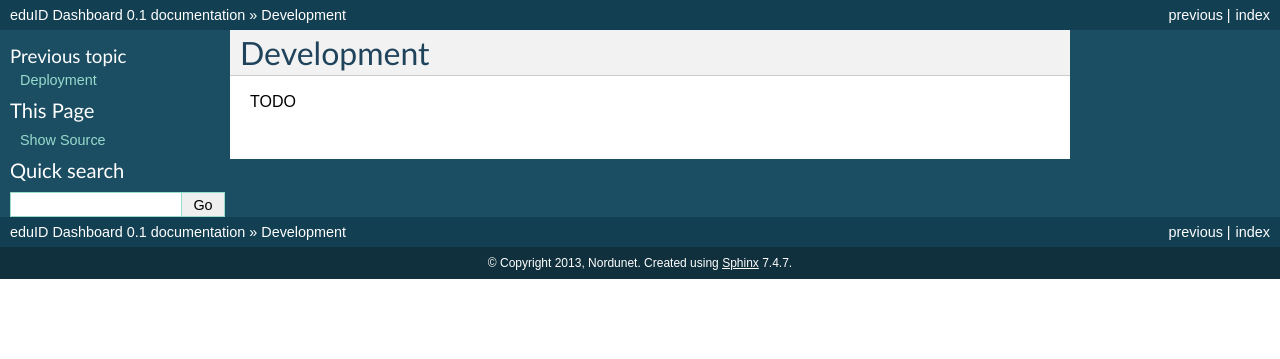
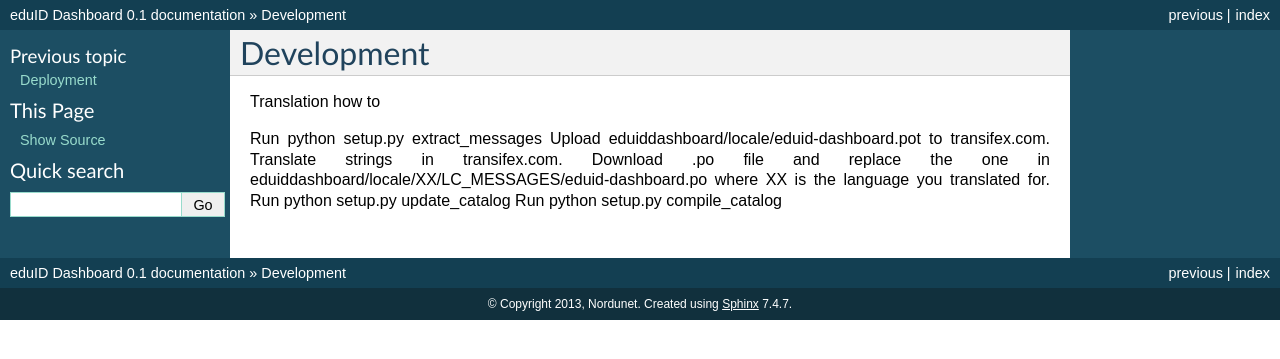
Before and after one commit to SUNET/eduid-dashboard, a Sphinx documentation site: the page built from docs/development.rst, in a window 1280 px wide. Shown: the top 359 px of the page. Built offline with Sphinx 7.4.7, drawn with Linux system fonts in a browser that asks for light colours.

```diff
--- a/docs/development.rst
+++ b/docs/development.rst
@@ -1,4 +1,11 @@
 Development
 -----------
 
-TODO
+Translation how to
+
+Run python setup.py extract_messages
+Upload eduiddashboard/locale/eduid-dashboard.pot to transifex.com.
+Translate strings in transifex.com.
+Download .po file and replace the one in eduiddashboard/locale/XX/LC_MESSAGES/eduid-dashboard.po where XX is the language you translated for.
+Run python setup.py update_catalog
+Run python setup.py compile_catalog
```
Also changed, not shown: 8 other files.
